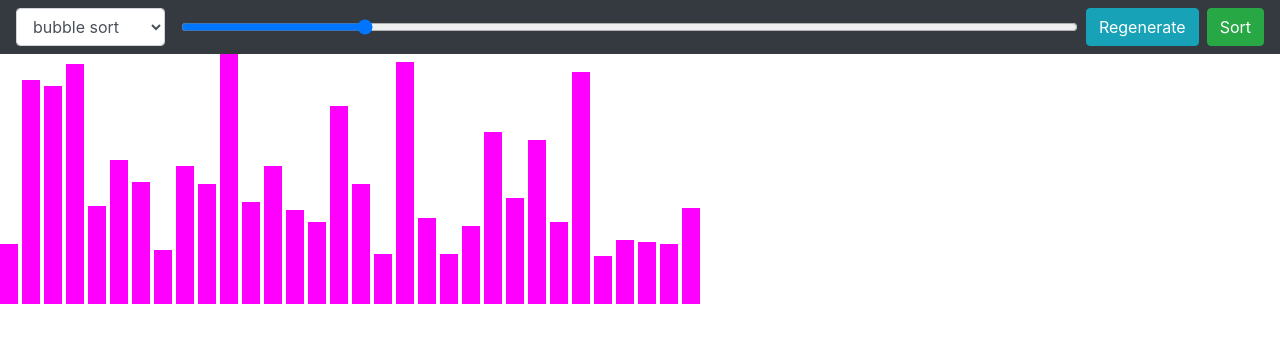
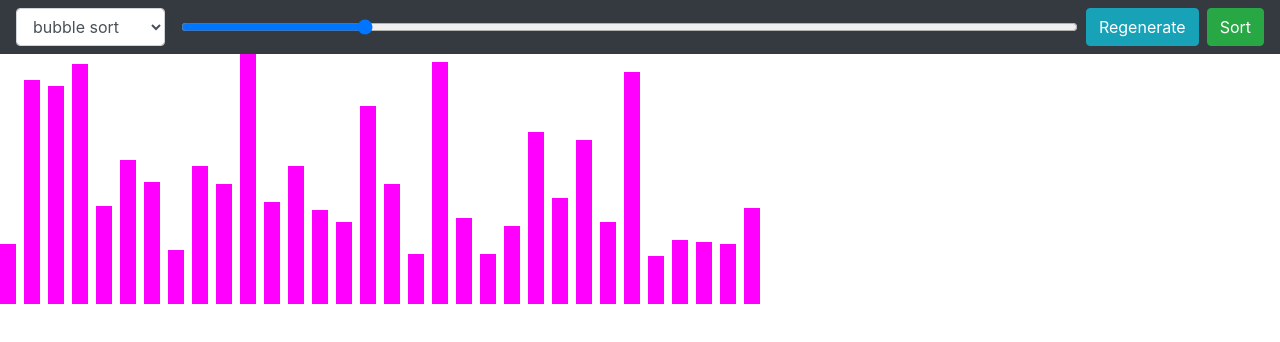
Before and after one commit to scottdlai/sorting-animation, a React (Create React App) app: page / in a window 1280 px wide. Shown: the top 342 px of the page. Built offline with nearby package versions, Linux system fonts and the light colour scheme; the HTML template or start-up script is replaced by a standard one.

Commit message:
Changed spacing between bars.

```diff
--- a/src/components/Body.tsx
+++ b/src/components/Body.tsx
@@ -1,4 +1,4 @@
-import React, { useReducer } from 'react';
+import React from 'react';
 import style from '../util/setting';
 import { Bar } from './SortingAnimation';
 
@@ -20,10 +20,10 @@ const Body = ({ bars }: BodyProps) => {
           key={i}
           style={{
             height: `${bar.height / 8}em`,
-            width: `${36 / bars.length}em`,
+            width: `${32 / bars.length}em`,
             backgroundColor: style[bar.status],
             color: 'white',
-            marginRight: `${8 / bars.length}em`,
+            marginRight: `${16 / bars.length}em`,
           }}
         ></div>
       ))}
```
